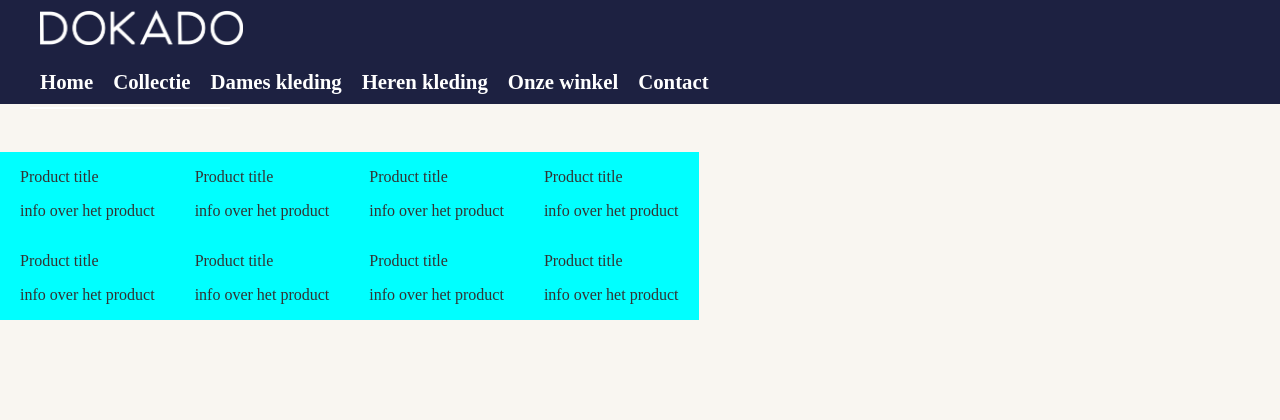
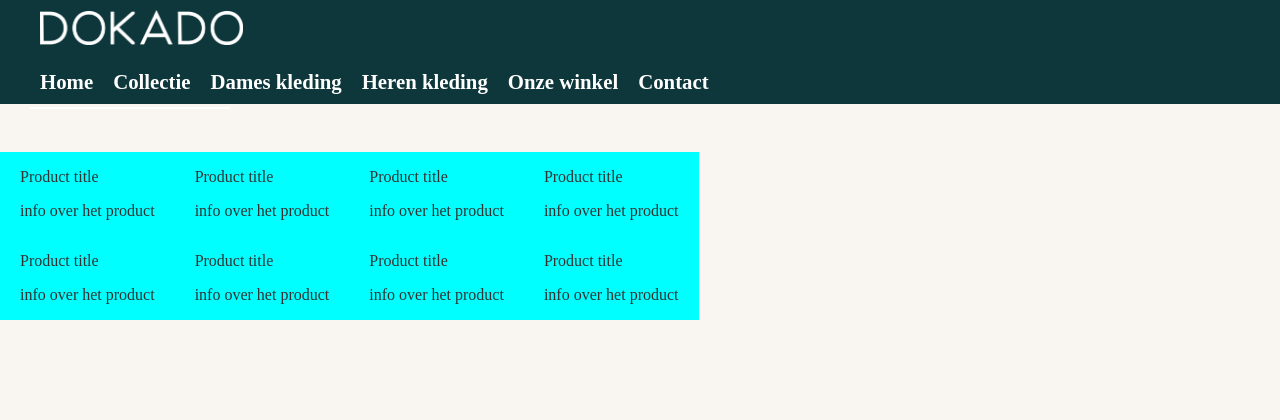
Before and after one commit to M1ck-l3/dokado_webshop, a PHP site: page /heren_kleding.html in a window 1280 px wide; the page is wider, and only the part inside the window is pictured. Shown: the top 420 px of that part. Run offline with PHP 8.4, Linux system fonts and the light colour scheme.

Commit message:
Changes to be committed: modified:   heren_kleding.html modified:   index.html modified:   styles.css
1. header kleur aangepast bij de heren kleding
2. h3 aangepast naar h2 in de index

```diff
--- a/heren_kleding.html
+++ b/heren_kleding.html
@@ -9,7 +9,7 @@
     <script src='main.js'></script>
 </head>
 <body>
-    <header>
+    <header id="heren_header">
         <div class="logo">
             <img src="/images/dokado_wit.png" alt="Header_logo" />
         </div>
--- a/index.html
+++ b/index.html
@@ -39,7 +39,7 @@
             <div class="container">
                 <div class="title">Dames- en heren kleding <br> in Borculo.</div>
                 <div class="content">
-                    <h2>Dokado is strategisch gelegen in het hart van Borculo, in Berkelland, met gratis parkeergelegenheid recht tegenover de winkel, waardoor het gemakkelijk bereikbaar is.</h2>
+                    <h3>Dokado is strategisch gelegen in het hart van Borculo, in Berkelland, met gratis parkeergelegenheid recht tegenover de winkel, waardoor het gemakkelijk bereikbaar is.</h3>
                     <p><a href="#">Klik hier voor meer informatie.</a></p>
                 </div>
                 <div class="line-vertical"></div>
--- a/styles.css
+++ b/styles.css
@@ -22,7 +22,21 @@ header {
     flex-direction: column;
     align-items: flex-start;
     padding: 10px 40px;
-    background-color: #1d2141; /* Tijdelijk even de achtergrond kleur aangepast */
+    background-color: #1d214100;
+    z-index: 10; /* Ensure the header stays on top */
+}
+
+#heren_header {
+    position: absolute; /* Make the header position absolute */
+    top: 0;
+    left: 0;
+    width: 100%; /* Make the header span the full width */
+    font-size: 1.3em;
+    display: flex;
+    flex-direction: column;
+    align-items: flex-start;
+    padding: 10px 40px;
+    background-color: #0E373B;
     z-index: 10; /* Ensure the header stays on top */
 }
 
@@ -109,13 +123,14 @@ main {
     top: 0;
     bottom: 0;
     right: 0;
-    color: #C2AB8B;
+    color: #ffffff;
     padding-left: 40px;
     padding-right: 40px;
     width: 38%;
 }
 
 .container {
+    position: flex;
     text-align: left;
     padding: 30px;
     position: relative;
@@ -142,7 +157,7 @@ main {
 .content p {
     font-size: 1.5em;
     line-height: 1.5em;
-    color: #C2AB8B;
+    color: #ffffff;
 }
 
 .content p a {
@@ -150,7 +165,7 @@ main {
 }
 
 .content a {
-    color: #C2AB8B;
+    color: #ffffff;
     text-decoration: none;
 }
 
```
